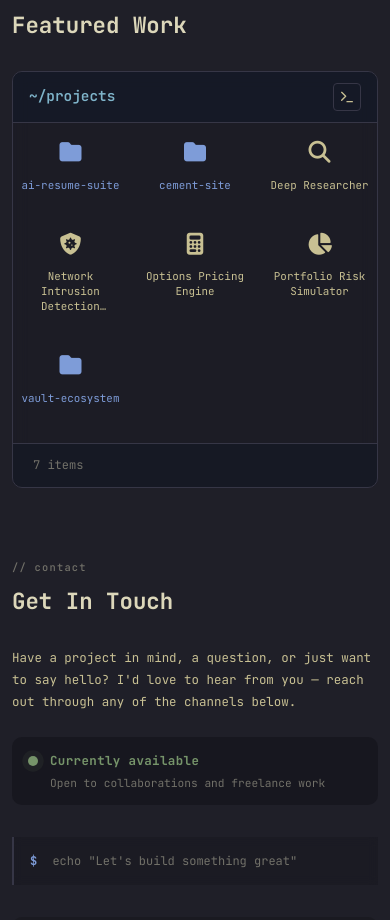
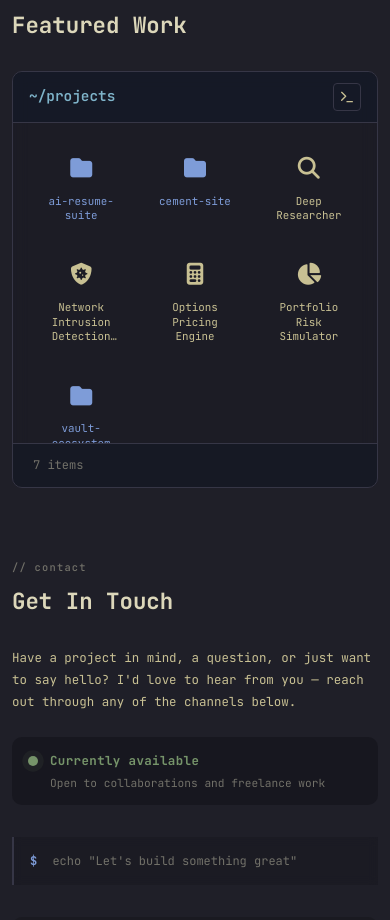
Before and after one commit to genocidalfruit/PortfolioSite, a React (Vite) app: page / in a window 390 px wide. Shown: the part 1640-2560 px from the top of the page. Built offline with nearby package versions, Linux system fonts and the light colour scheme.

Commit message:
Fixed Projects Section

```diff
--- a/src/components/Projects.css
+++ b/src/components/Projects.css
@@ -109,6 +109,7 @@
     display: grid;
     grid-template-columns: repeat(auto-fill, minmax(140px, 1fr));
     gap: 1rem;
+    padding: 1rem;
     animation: gridFadeIn 350ms cubic-bezier(0.4, 0, 0.2, 1);
 }
 
@@ -123,7 +124,7 @@
     flex-direction: column;
     align-items: center;
     gap: 0.6rem;
-    padding: 1.25rem 0.75rem;
+    padding: 1.25rem 1rem;
     background: none;
     border: 1px solid transparent;
     border-radius: 8px;
@@ -198,7 +199,7 @@
     display: flex;
     flex-direction: column;
     gap: 1.25rem;
-    padding: 0.25rem 0 0.5rem;
+    padding: 1rem;
     width: 100%;
     text-align: left;
     animation: fadeIn 350ms cubic-bezier(0.4, 0, 0.2, 1);
@@ -399,7 +400,7 @@
     }
 
     .file-grid-item {
-        padding: 1rem 0.6rem;
+        padding: 0.85rem;
     }
 
     .file-grid-item__icon {
@@ -444,7 +445,7 @@
     }
 
     .file-grid-item {
-        padding: 0.75rem 0.4rem;
+        padding: 0.75rem;
     }
 
     .file-grid-item__icon {
```
